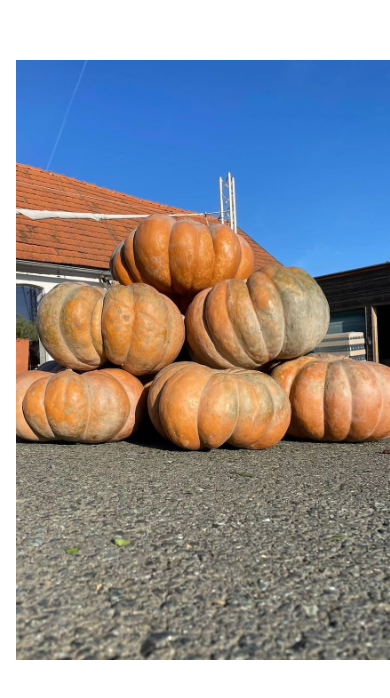
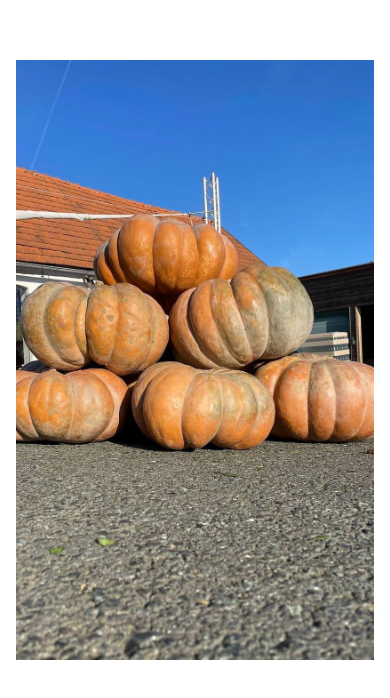
Before and after one commit to eder13/kuerbishof-koller-demo, a plain HTML site: page index.html in a window 390 px wide. Shown: the part 2542-3240 px from the top of the page. Drawn offline with Linux system fonts and the light colour scheme; files whose address does not match are found by name.

Commit message:
fixed issue with image breaking from container

```diff
--- a/css/style.css
+++ b/css/style.css
@@ -698,13 +698,18 @@ input[id='toggler'][type='checkbox']:checked ~ .menu > div {
         background-color: #fff;
     }
 
+    .wrapper-gallery {
+        padding-left: 1rem;
+        padding-right: 1rem;
+    }
+
     /* TODO: Instead if hiding those, implement a fading library that fades around these images */
     .gallery-image-1 {
         display: none;
     }
 
     .gallery-image-2 {
-        margin-left: 1rem;
+        margin-left: 0 !important;
     }
 
     .gallery-image-3 {
```
